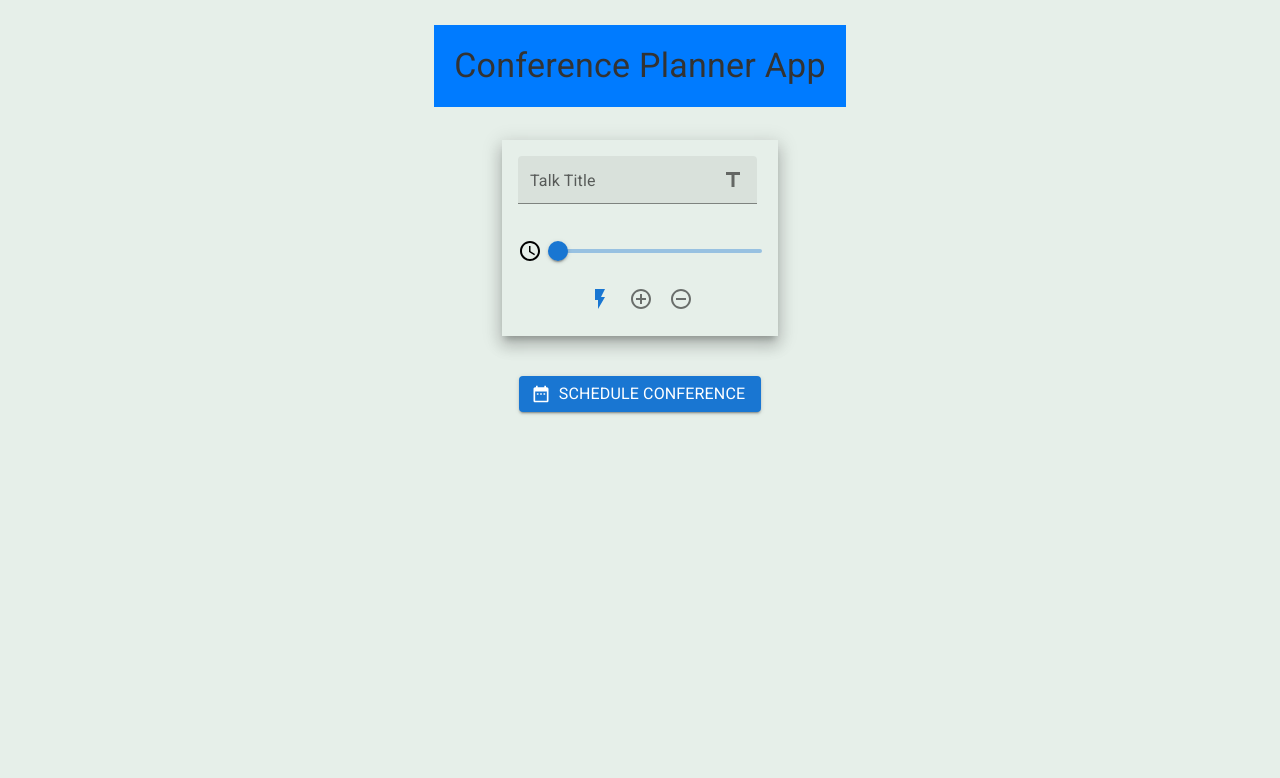
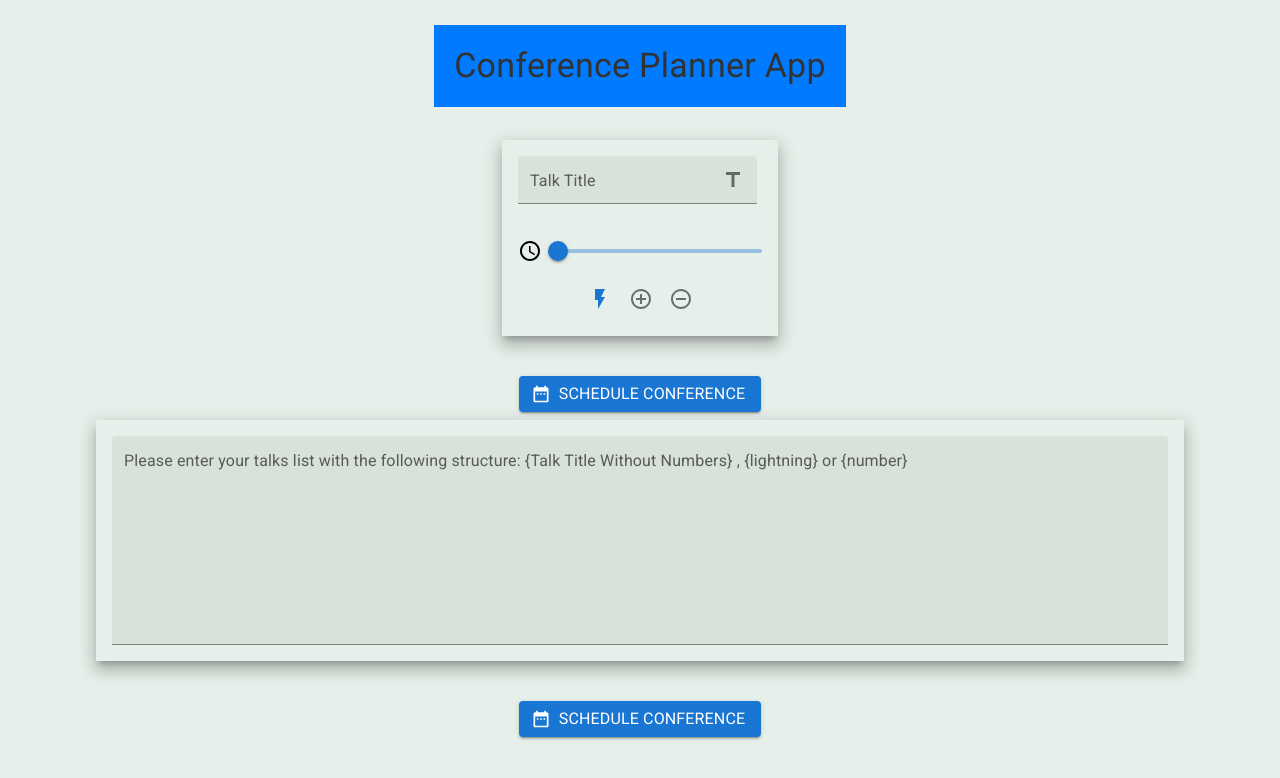
Before and after one commit to xarmar/conference-track-management, a React (Create React App) app: page / in a window 1280 px wide. Shown: the top 778 px of the page. Built offline with nearby package versions, Linux system fonts and the light colour scheme.

Commit message:
Add unmountTextFieldOptionComponent method

```diff
--- a/src/components/ControllerApi.js
+++ b/src/components/ControllerApi.js
@@ -4,6 +4,7 @@ import AppHeader from './AppHeader';
 import { Container } from '@mui/material';
 import Form from './Form';
 import Conference from './Conference';
+import TextFieldGenerator from './TextFieldGenerator';
 
 class ControllerApi extends Component {
 
@@ -14,6 +15,7 @@ class ControllerApi extends Component {
         this.state = {
             showForm: true,
             showConference: false,
+            showTextFieldOption: true,
             conference: ""
         }
 
@@ -21,12 +23,20 @@ class ControllerApi extends Component {
     this.unmountFormComponent = this.unmountFormComponent.bind(this);
     this.renderConferenceComponent = this.renderConferenceComponent.bind(this);
     this.unMountConferenceMountForm = this.unMountConferenceMountForm.bind(this);
-
+    this.unmountTextFieldOptionComponent = this.unmountTextFieldOptionComponent(this);
     }
 
+    // Unmounts the Form Component
     unmountFormComponent() {
         this.setState({
             showForm: false
+        });
+    }
+
+    // Unmounts the TextFieldOption Component
+    unmountTextFieldOptionComponent() {
+        this.setState({
+            showTextFieldOption: false
         });
     }
 
@@ -55,9 +65,10 @@ class ControllerApi extends Component {
                 <Grid container direction="row">
                     <AppHeader />
                 </Grid>
-                <Grid id="main-content-container-grid" container >
+                <Grid id="main-content-container-grid" container direction="row" >
                     {this.state.showForm && <Form unmountFormComponent={this.unmountFormComponent} renderConferenceComponent={this.renderConferenceComponent} />}
                     {this.state.showConference && <Conference conference={this.state.conference} unMountConferenceMountForm={this.unMountConferenceMountForm} /> }
+                    {this.state.showTextFieldOption && <TextFieldGenerator unmountTextFieldOptionComponent={this.unmountTextFieldOptionComponent} />}
                 </Grid>
             </Container>
         )
```
